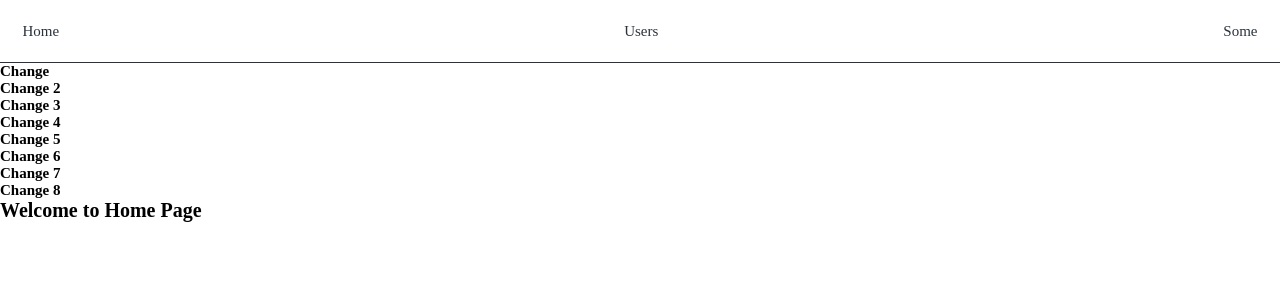
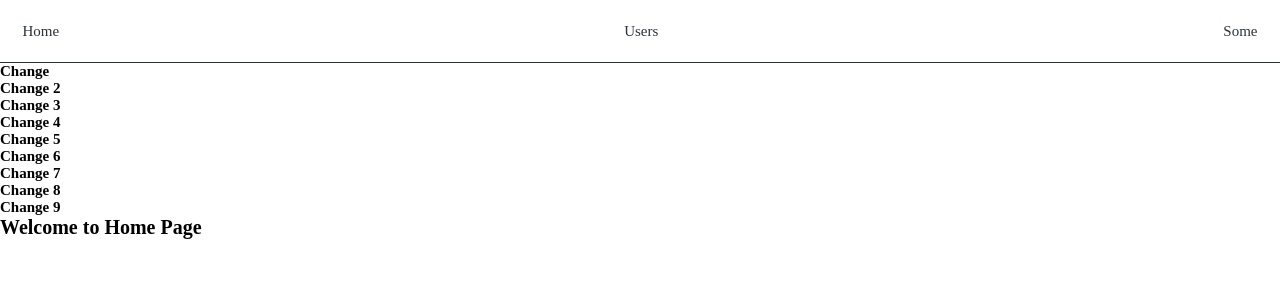
Before and after one commit to Nikac/react-redux, a React (Create React App) app: page /home in a window 1280 px wide. Shown: the top 300 px of the page. Built offline with nearby package versions, Linux system fonts and the light colour scheme.

Commit message:
added changes 12

```diff
--- a/src/components/Home.js
+++ b/src/components/Home.js
@@ -11,6 +11,7 @@ const Home = (props) => {
       <h2>Change 6</h2>
       <h2>Change 7</h2>
       <h2>Change 8</h2>
+      <h2>Change 9</h2>
       <h1>Welcome to Home Page</h1>
     </>
   );
```
